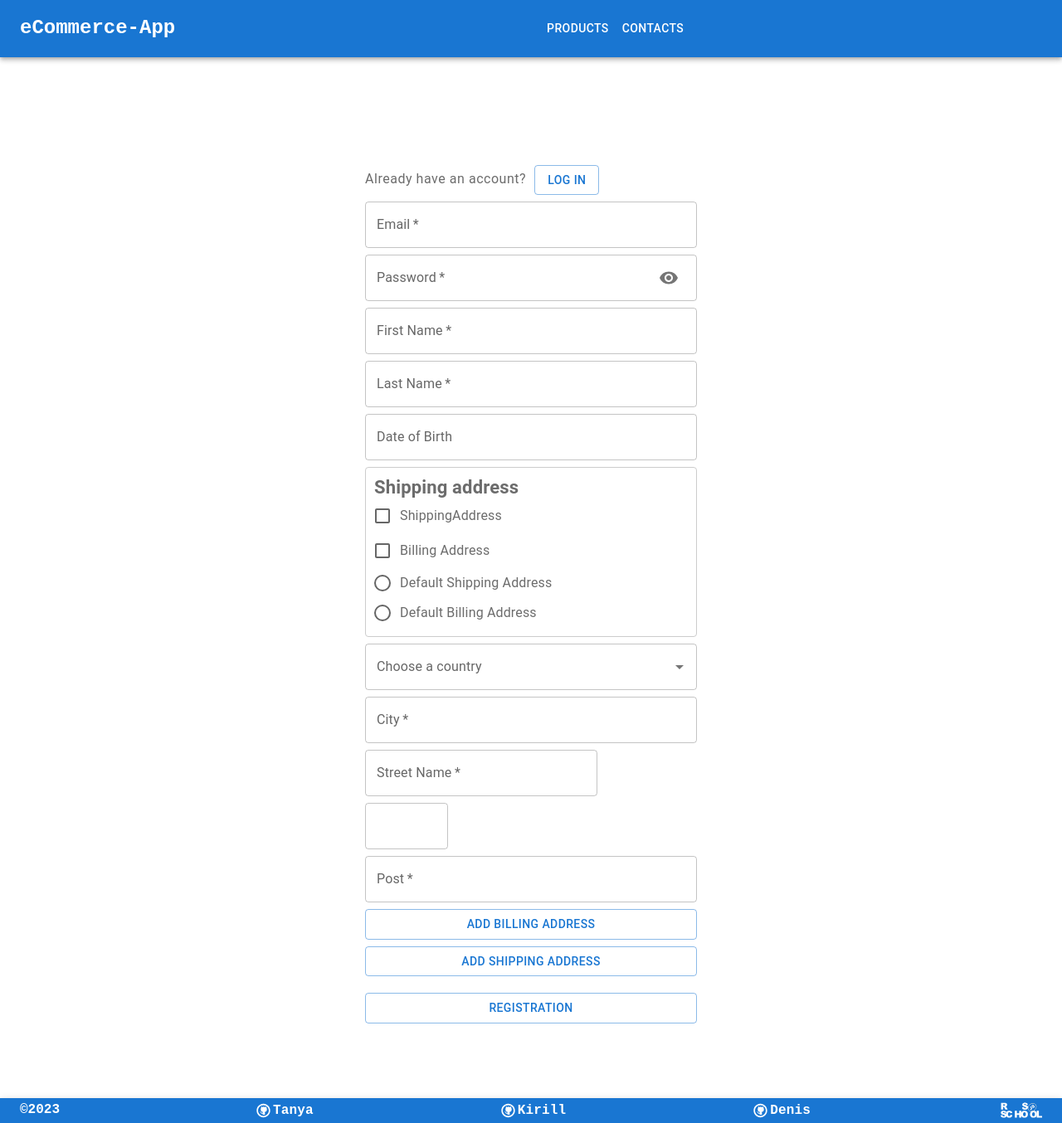
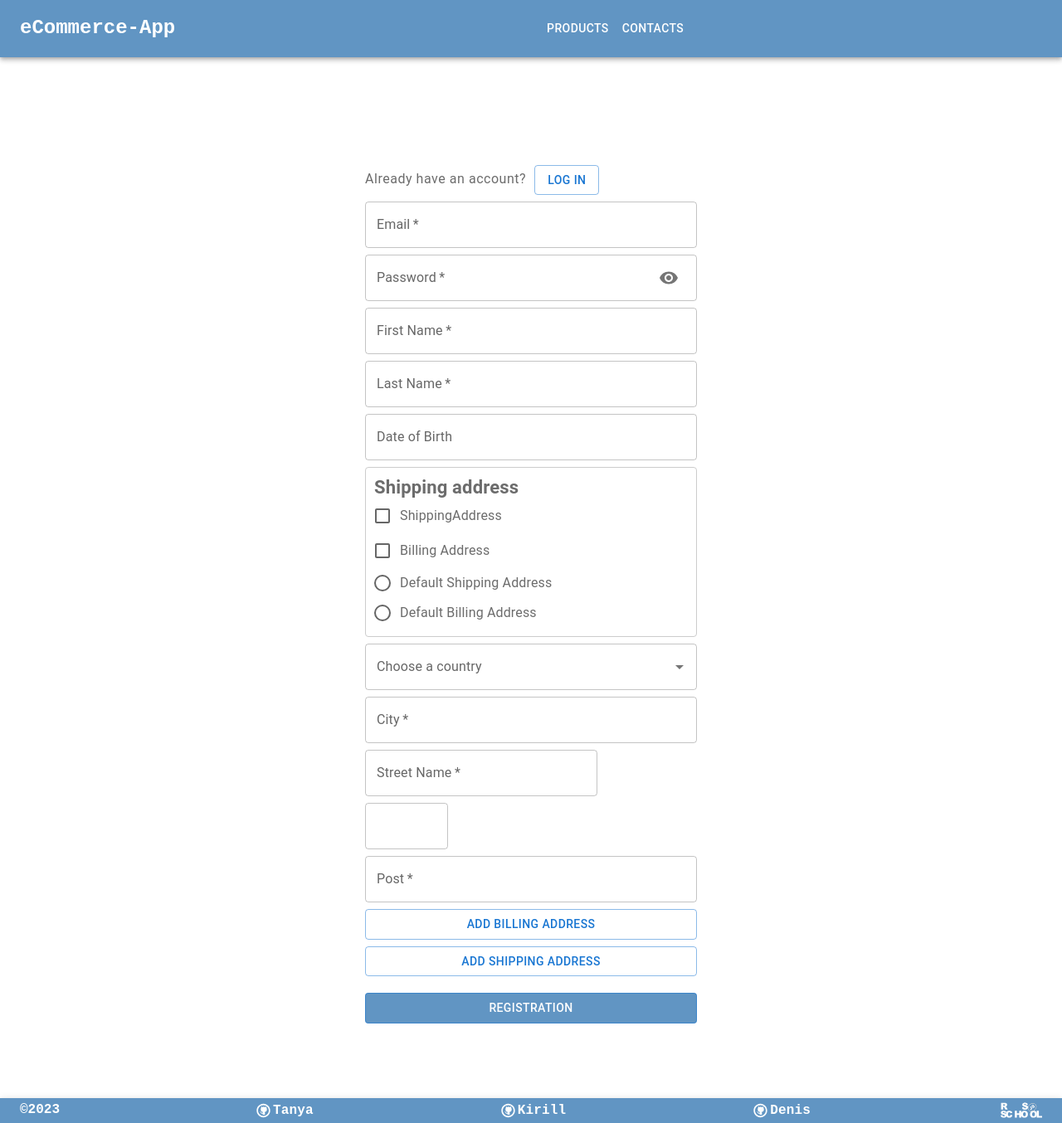
Before and after one commit to DenWouk/eCommerce-Application, a Next.js app: page /sign-up in a window 1280 px wide. Shown: the whole page at 83% size. Built offline with nearby package versions, Linux system fonts and the light colour scheme.

Commit message:
refactor: change some styles

```diff
--- a/src/pages/globals.css
+++ b/src/pages/globals.css
@@ -28,7 +28,7 @@ html {
 .header {
   position: fixed;
   z-index: 3;
-  background-color: #6195c3;
+  background-color: var(--background-color1) !important;
 }
 
 main {
@@ -76,8 +76,8 @@ main {
 
 .registration-btn, .login-btn {
   margin-top: 20px !important;
-  color: var(--color2);
-  background-color: var(--background-color1);
+  color: var(--color2) !important;
+  background-color: var(--background-color1) !important;
 }
 
 .registration-btn:hover, .login-btn:hover {
@@ -89,7 +89,7 @@ main {
   top: unset;
   bottom: 0;
   z-index: 3;
-  background-color: var(--background-color1);
+  background-color: var(--background-color1) !important;
   box-shadow:
     0px -2px 4px -1px rgb(0 0 0 / 20%),
     0px -4px 5px 0px rgb(0 0 0 / 14%),
```
